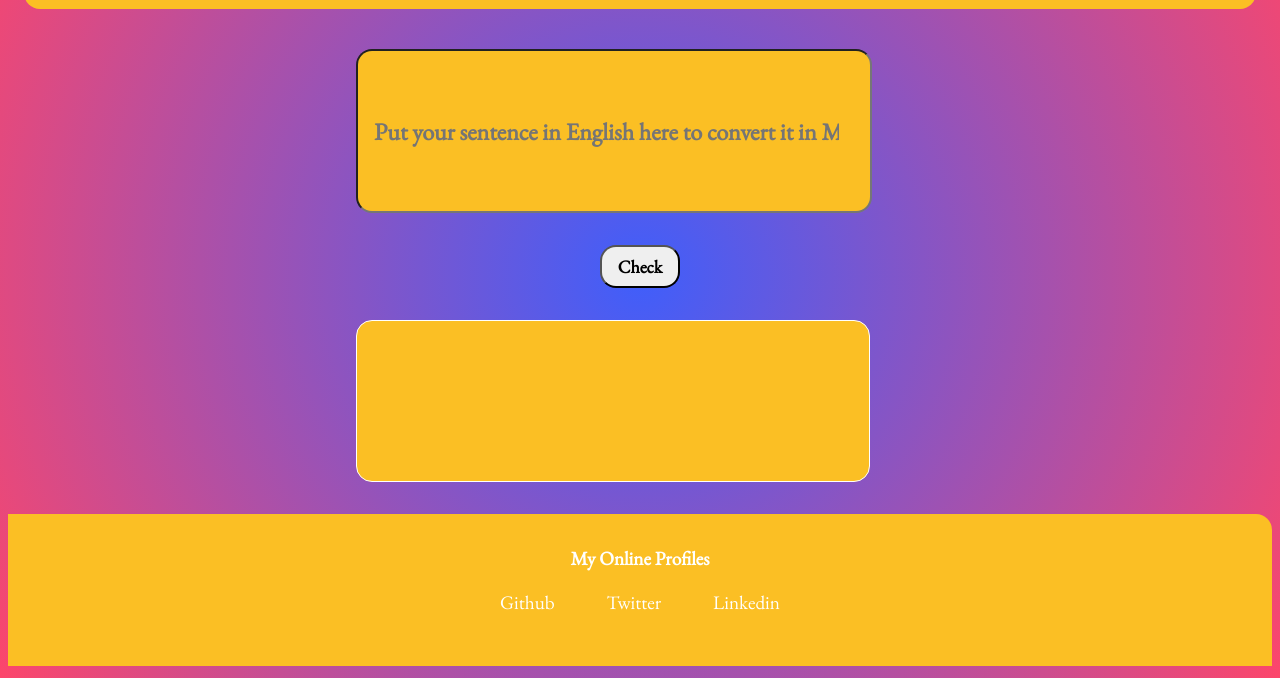
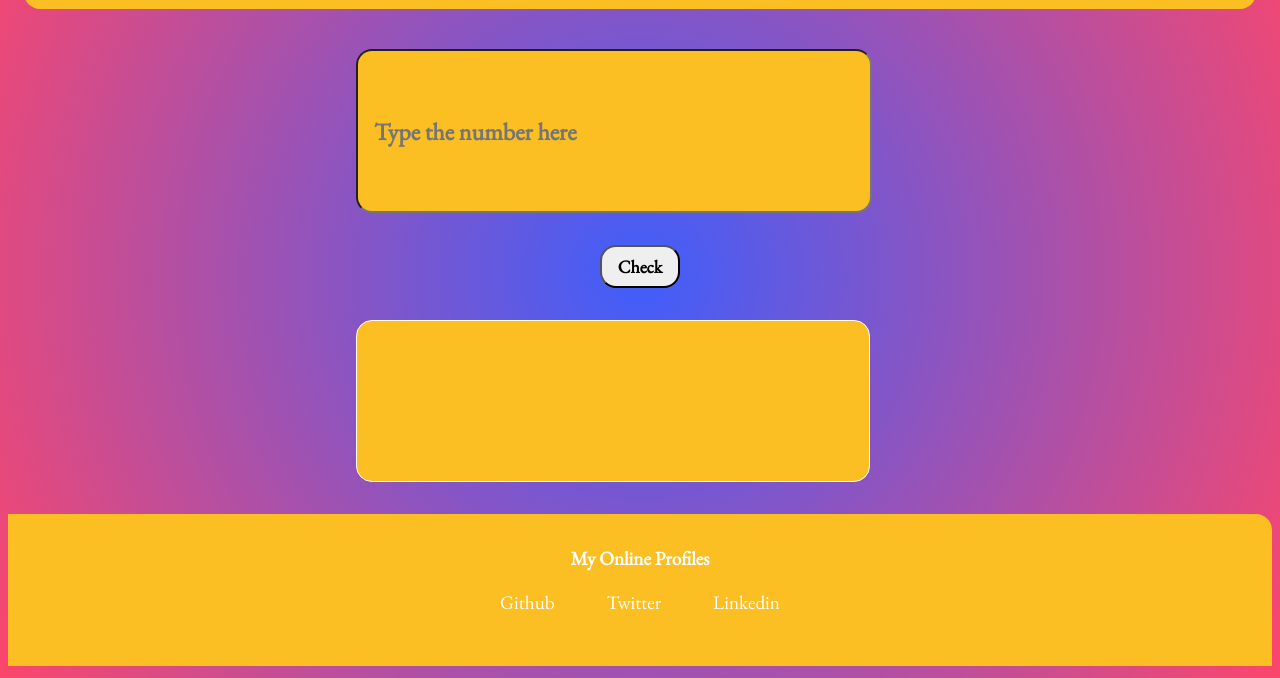
Before and after one commit to dushyant2901/PrimeNumber, a plain HTML site: page index.html in a window 1280 px wide. Shown: the part 122-800 px from the top of the page. Drawn offline with nearby package versions, Linux system fonts and the light colour scheme.

Commit message:
Update index.html

```diff
--- a/index.html
+++ b/index.html
@@ -13,7 +13,7 @@
 
        <section class="section">
             <input id="txt-input" type="Number"
-                placeholder="Put your sentence in English here to convert it in Minion Language"></input>
+                placeholder="Type the number here"></input>
             <div class="btnt">
              <button id="btn">Check</button>
             </div>
```
